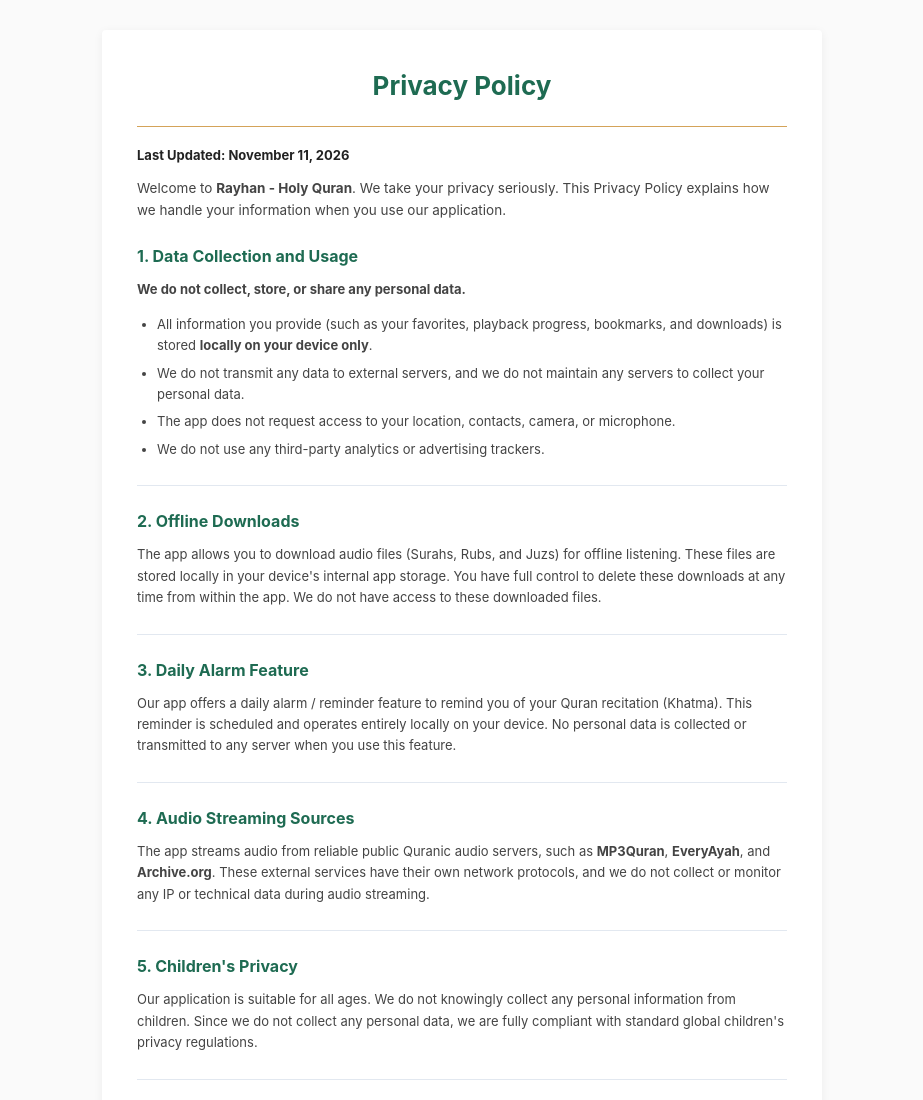
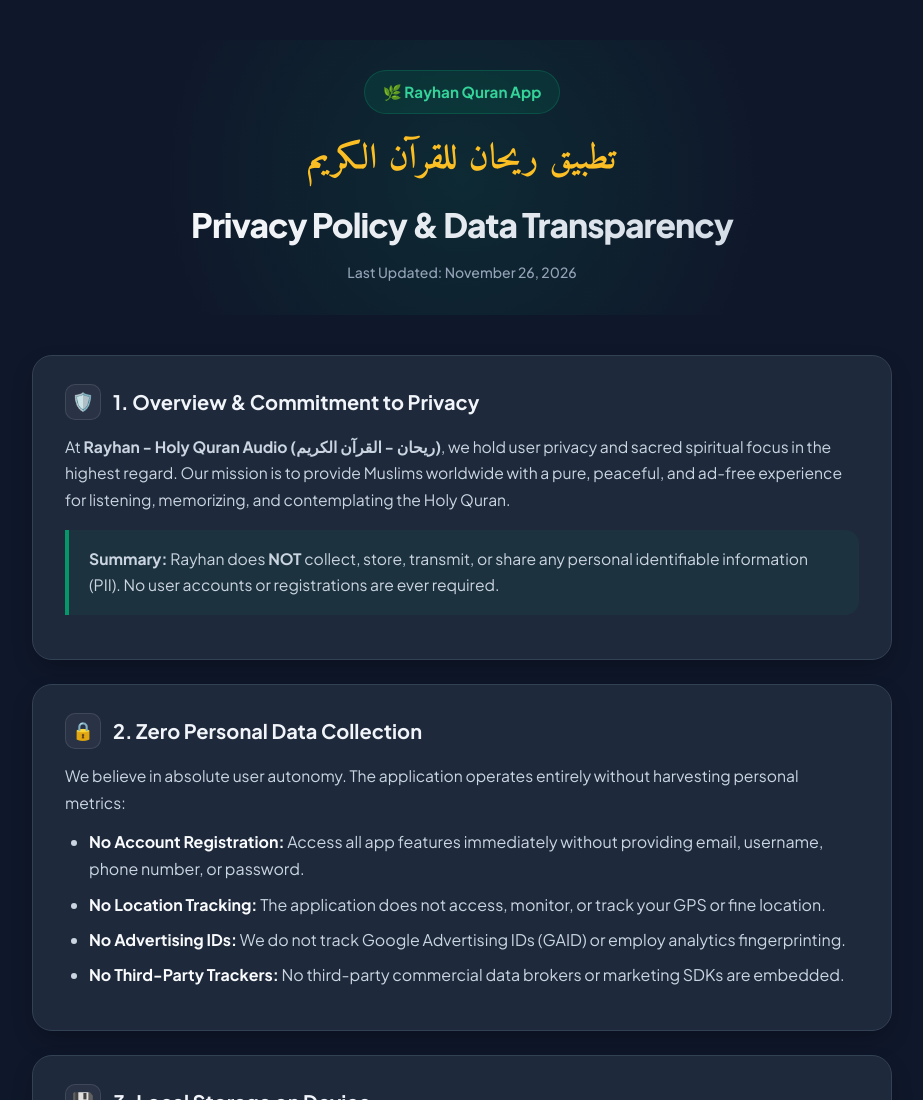
Before and after one commit to sina112003/rayhan-privacy, a plain HTML site: page index.html in a window 1280 px wide. Shown: the top 1100 px of the page, without its empty margins (178-1101 px from the left). Drawn offline with Linux system fonts and the light colour scheme.

Commit message:
Refactor Privacy Policy page layout and styles

```diff
--- a/index.html
+++ b/index.html
@@ -1,174 +1,327 @@
+
 <!DOCTYPE html>
 <html lang="en">
 <head>
   <meta charset="UTF-8">
   <meta name="viewport" content="width=device-width, initial-scale=1.0">
-    <title>Privacy Policy - Rayhan</title>
+  <title>Privacy Policy - Rayhan Quran App</title>
+  <link rel="preconnect" href="https://fonts.googleapis.com">
+  <link rel="preconnect" href="https://fonts.gstatic.com" crossorigin>
+  <link href="https://fonts.googleapis.com/css2?family=Plus+Jakarta+Sans:wght@400;500;600;700;800&family=Amiri:wght@700&display=swap" rel="stylesheet">
   <style>
+    :root {
+      --primary: #059669;
+      --primary-dark: #047857;
+      --primary-light: #ecfdf5;
+      --accent-gold: #d97706;
+      --accent-gold-bg: #fffbeb;
+      --bg: #0f172a;
+      --card-bg: #1e293b;
+      --card-border: #334155;
+      --text: #f8fafc;
+      --text-muted: #94a3b8;
+      --radius-lg: 20px;
+      --radius-md: 14px;
+    }
+
+    * {
+      box-sizing: border-box;
+      margin: 0;
+      padding: 0;
+    }
+
     body {
-            font-family: -apple-system, BlinkMacSystemFont, "Segoe UI", Roboto, Helvetica, Arial, sans-serif;
-            color: #333333;
-            background-color: #fafafa;
-            margin: 0;
-            padding: 30px 15px;
+      font-family: 'Plus Jakarta Sans', -apple-system, BlinkMacSystemFont, "Segoe UI", Roboto, sans-serif;
+      background-color: var(--bg);
+      color: var(--text);
+      line-height: 1.7;
+      padding: 40px 20px;
+      -webkit-font-smoothing: antialiased;
+    }
+
+    .container {
+      max-width: 860px;
+      margin: 0 auto;
+    }
+
+    header {
+      text-align: center;
+      margin-bottom: 40px;
+      padding: 30px 20px;
+      background: radial-gradient(circle at center, rgba(5, 150, 105, 0.15) 0%, rgba(15, 23, 42, 0) 70%);
+      border-radius: var(--radius-lg);
+    }
+
+    .logo-badge {
+      display: inline-flex;
+      align-items: center;
+      gap: 8px;
+      background: rgba(5, 150, 105, 0.15);
+      border: 1px solid rgba(5, 150, 105, 0.3);
+      color: #34d399;
+      padding: 8px 18px;
+      border-radius: 9999px;
+      font-size: 0.95rem;
+      font-weight: 700;
+      margin-bottom: 16px;
+    }
+
+    .arabic-title {
+      font-family: 'Amiri', serif;
+      font-size: 2.2rem;
+      color: #fbbf24;
+      margin-bottom: 6px;
+      letter-spacing: 0.5px;
+    }
+
+    h1 {
+      font-size: 2.1rem;
+      font-weight: 800;
+      letter-spacing: -0.03em;
+      margin-bottom: 8px;
+      background: linear-gradient(135deg, #ffffff 0%, #cbd5e1 100%);
+      -webkit-background-clip: text;
+      -webkit-text-fill-color: transparent;
+    }
+
+    .last-updated {
+      color: var(--text-muted);
+      font-size: 0.875rem;
+      font-weight: 500;
+    }
+
+    .card {
+      background: var(--card-bg);
+      border: 1px solid var(--card-border);
+      border-radius: var(--radius-lg);
+      padding: 28px 32px;
+      margin-bottom: 24px;
+      box-shadow: 0 10px 25px -5px rgba(0, 0, 0, 0.3);
+      transition: transform 0.2s ease, border-color 0.2s ease;
+    }
+
+    .card:hover {
+      border-color: rgba(5, 150, 105, 0.4);
+    }
+
+    .card-featured {
+      background: linear-gradient(145deg, rgba(5, 150, 105, 0.12) 0%, rgba(30, 41, 59, 0.95) 100%);
+      border: 1px solid rgba(5, 150, 105, 0.4);
+      position: relative;
+    }
+
+    h2 {
+      font-size: 1.25rem;
+      font-weight: 700;
+      margin-bottom: 14px;
       display: flex;
+      align-items: center;
+      gap: 12px;
+      color: #f1f5f9;
+    }
+
+    .icon-badge {
+      width: 36px;
+      height: 36px;
+      border-radius: 10px;
+      display: inline-flex;
+      align-items: center;
       justify-content: center;
+      font-size: 1.1rem;
+      background: rgba(255, 255, 255, 0.05);
+      border: 1px solid rgba(255, 255, 255, 0.1);
     }
-        .page-card {
-            background-color: #ffffff;
-            max-width: 650px;
-            width: 100%;
-            padding: 40px 35px;
-            box-shadow: 0 2px 10px rgba(0,0,0,0.06);
-            border-radius: 4px;
+
+    p {
+      color: #cbd5e1;
+      margin-bottom: 12px;
+      font-size: 0.98rem;
     }
-        h1.title {
+
+    p:last-child {
+      margin-bottom: 0;
+    }
+
+    .highlight-box {
+      background: rgba(5, 150, 105, 0.08);
+      border-left: 4px solid var(--primary);
+      padding: 16px 20px;
+      border-radius: 0 var(--radius-md) var(--radius-md) 0;
+      margin: 16px 0;
+    }
+
+    ul, ol {
+      padding-left: 24px;
+      margin-bottom: 14px;
+      color: #cbd5e1;
+    }
+
+    li {
+      margin-bottom: 8px;
+    }
+
+    li strong {
+      color: #f8fafc;
+    }
+
+    code {
+      background: rgba(0, 0, 0, 0.4);
+      padding: 3px 8px;
+      border-radius: 6px;
+      font-size: 0.88rem;
+      color: #38bdf8;
+      border: 1px solid rgba(255, 255, 255, 0.1);
+    }
+
+    .quote-box {
+      background: rgba(217, 119, 6, 0.08);
+      border-left: 4px solid var(--accent-gold);
+      padding: 18px 22px;
+      border-radius: 0 var(--radius-md) var(--radius-md) 0;
+      margin: 16px 0;
+      font-style: normal;
+      color: #fde68a;
+    }
+
+    .contact-btn {
+      display: inline-flex;
+      align-items: center;
+      gap: 10px;
+      background: var(--primary);
+      color: #ffffff;
+      font-weight: 600;
+      font-size: 0.95rem;
+      padding: 12px 24px;
+      border-radius: var(--radius-md);
+      text-decoration: none;
+      transition: all 0.2s;
+      margin-top: 10px;
+      box-shadow: 0 4px 14px rgba(5, 150, 105, 0.35);
+    }
+
+    .contact-btn:hover {
+      background: var(--primary-dark);
+      transform: translateY(-1px);
+    }
+
+    footer {
       text-align: center;
-            color: #1e6b52;
-            font-size: 26px;
-            font-weight: 700;
-            margin-top: 0;
-            margin-bottom: 25px;
-        }
-        .top-divider {
-            border: none;
-            border-top: 1.5px solid #d4a359;
-            margin-bottom: 20px;
-        }
-        .last-updated {
-            font-size: 13px;
-            font-weight: bold;
-            color: #222;
-            margin-bottom: 15px;
-        }
-        .intro-text {
-            font-size: 13.5px;
-            line-height: 1.6;
-            color: #444;
-            margin-bottom: 25px;
-        }
-        h2.section-title {
-            color: #1e6b52;
-            font-size: 16px;
-            font-weight: 700;
-            margin-top: 25px;
-            margin-bottom: 12px;
-        }
-        p, li {
-            font-size: 13px;
-            line-height: 1.65;
-            color: #444444;
-        }
-        ul {
-            margin-top: 8px;
-            margin-bottom: 15px;
-            padding-left: 20px;
-        }
-        li {
-            margin-bottom: 6px;
-        }
-        hr.section-divider {
-            border: none;
-            border-top: 1px solid #e2e8f0;
-            margin: 25px 0;
-        }
-        .disclaimer-box {
-            background-color: #fef9e7;
-            border: 1px solid #f9e79f;
-            border-left: 5px solid #f1c40f;
-            padding: 12px 16px;
-            margin: 15px 0;
-            border-radius: 3px;
-            font-size: 12.5px;
-            line-height: 1.6;
-            color: #5d4037;
-        }
-        .disclaimer-box strong {
-            color: #3e2723;
-        }
-        .contact-info {
-            font-size: 13px;
-            margin-top: 10px;
-        }
-        .contact-info a {
-            color: #1e6b52;
-            text-decoration: underline;
-        }
-        .footer {
-            text-align: center;
-            font-size: 11px;
-            color: #888888;
-            margin-top: 40px;
-            padding-top: 20px;
-            border-top: 1px solid #eee;
+      color: var(--text-muted);
+      font-size: 0.875rem;
+      margin-top: 48px;
+      padding-top: 28px;
+      border-top: 1px solid var(--card-border);
     }
   </style>
 </head>
 <body>
+  <div class="container">
+    <header>
+      <div class="logo-badge">🌿 Rayhan Quran App</div>
+      <div class="arabic-title">تطبيق ريحان للقرآن الكريم</div>
+      <h1>Privacy Policy & Data Transparency</h1>
+      <p class="last-updated">Last Updated: November 26, 2026</p>
+    </header>
 
-<div class="page-card">
-    <h1 class="title">Privacy Policy</h1>
-    <hr class="top-divider">
-
-    <div class="last-updated">Last Updated: November 11, 2026</div>
-
-    <div class="intro-text">
-        Welcome to <strong>Rayhan - Holy Quran</strong>. We take your privacy seriously. This Privacy Policy explains how we handle your information when you use our application.
-    </div>
-
-    <h2 class="section-title">1. Data Collection and Usage</h2>
-    <p><strong>We do not collect, store, or share any personal data.</strong></p>
-    <ul>
-        <li>All information you provide (such as your favorites, playback progress, bookmarks, and downloads) is stored <strong>locally on your device only</strong>.</li>
-        <li>We do not transmit any data to external servers, and we do not maintain any servers to collect your personal data.</li>
-        <li>The app does not request access to your location, contacts, camera, or microphone.</li>
-        <li>We do not use any third-party analytics or advertising trackers.</li>
-    </ul>
-
-    <hr class="section-divider">
-
-    <h2 class="section-title">2. Offline Downloads</h2>
-    <p>The app allows you to download audio files (Surahs, Rubs, and Juzs) for offline listening. These files are stored locally in your device's internal app storage. You have full control to delete these downloads at any time from within the app. We do not have access to these downloaded files.</p>
-
-    <hr class="section-divider">
-
-    <h2 class="section-title">3. Daily Alarm Feature</h2>
-    <p>Our app offers a daily alarm / reminder feature to remind you of your Quran recitation (Khatma). This reminder is scheduled and operates entirely locally on your device. No personal data is collected or transmitted to any server when you use this feature.</p>
-
-    <hr class="section-divider">
-
-    <h2 class="section-title">4. Audio Streaming Sources</h2>
-    <p>The app streams audio from reliable public Quranic audio servers, such as <strong>MP3Quran</strong>, <strong>EveryAyah</strong>, and <strong>Archive.org</strong>. These external services have their own network protocols, and we do not collect or monitor any IP or technical data during audio streaming.</p>
-
-    <hr class="section-divider">
-
-    <h2 class="section-title">5. Children's Privacy</h2>
-    <p>Our application is suitable for all ages. We do not knowingly collect any personal information from children. Since we do not collect any personal data, we are fully compliant with standard global children's privacy regulations.</p>
-
-    <hr class="section-divider">
-
-    <h2 class="section-title">6. Disclaimer</h2>
-    <div class="disclaimer-box">
-        <strong>Important Notice:</strong> This application is an independent, non-profit initiative. It is <strong>not affiliated with</strong> any government, official entity, or commercial religious institution. All audio recitations remain the property of their respective reciters and copyright holders.
-    </div>
-
-    <hr class="section-divider">
-
-    <h2 class="section-title">7. Changes to This Policy</h2>
-    <p>We may update this Privacy Policy from time to time. We encourage you to review this page periodically for any changes.</p>
-
-    <hr class="section-divider">
-
-    <h2 class="section-title">8. Contact Us</h2>
-    <p>If you have any questions regarding this Privacy Policy or general inquiries, please contact us at:</p>
-    <div class="contact-info">
-        <strong>Email:</strong> <a href="mailto:contact@rayhan.stream">contact@rayhan.stream</a>
-    </div>
-
-    <div class="footer">
-        &copy; 2026 Rayhan App. All rights reserved.
+    <!-- Overview -->
+    <div class="card">
+      <h2><span class="icon-badge">🛡️</span> 1. Overview & Commitment to Privacy</h2>
+      <p>
+        At <strong>Rayhan - Holy Quran Audio (ريحان - القرآن الكريم)</strong>, we hold user privacy and sacred spiritual focus in the highest regard. Our mission is to provide Muslims worldwide with a pure, peaceful, and ad-free experience for listening, memorizing, and contemplating the Holy Quran.
+      </p>
+      <div class="highlight-box">
+        <p>
+          <strong>Summary:</strong> Rayhan does <strong>NOT</strong> collect, store, transmit, or share any personal identifiable information (PII). No user accounts or registrations are ever required.
+        </p>
       </div>
     </div>
 
+    <!-- Zero Data Collection -->
+    <div class="card">
+      <h2><span class="icon-badge">🔒</span> 2. Zero Personal Data Collection</h2>
+      <p>We believe in absolute user autonomy. The application operates entirely without harvesting personal metrics:</p>
+      <ul>
+        <li><strong>No Account Registration:</strong> Access all app features immediately without providing email, username, phone number, or password.</li>
+        <li><strong>No Location Tracking:</strong> The application does not access, monitor, or track your GPS or fine location.</li>
+        <li><strong>No Advertising IDs:</strong> We do not track Google Advertising IDs (GAID) or employ analytics fingerprinting.</li>
+        <li><strong>No Third-Party Trackers:</strong> No third-party commercial data brokers or marketing SDKs are embedded.</li>
+      </ul>
+    </div>
+
+    <!-- Local Storage -->
+    <div class="card">
+      <h2><span class="icon-badge">💾</span> 3. Local Storage on Device</h2>
+      <p>
+        All your user-specific data—such as customized playback settings, reading bookmarks, Khatma reminders, and downloaded audio recitations—is stored <strong>strictly locally on your personal device</strong> using standard local storage technologies (IndexedDB).
+      </p>
+      <p>
+        This local data never leaves your device and is never uploaded to any cloud server or remote database.
+      </p>
+    </div>
+
+    <!-- Data Deletion & Google Play Compliance -->
+    <div class="card">
+      <h2><span class="icon-badge">🗑️</span> 4. Data Deletion & User Rights (Google Play Compliance)</h2>
+      <p>
+        In accordance with Google Play's Data Safety and Deletion standards, users have immediate, full control over all locally cached and stored assets:
+      </p>
+      <ol>
+        <li><strong>Deleting Audio Downloads:</strong> You can delete any individual Surah, Quarter (Rub), or full Juz at any time directly within the app's <em>Downloads</em> screen.</li>
+        <li><strong>Clearing App Data:</strong> You can completely erase all local settings, bookmarks, and downloads by navigating to your device settings: <code>Settings &rarr; Apps &rarr; Rayhan &rarr; Storage &rarr; Clear Data / Clear Storage</code>.</li>
+        <li><strong>Uninstalling the App:</strong> Uninstalling the Rayhan application immediately and permanently wipes all files, audio, and databases created by the app from your device.</li>
+      </ol>
+      <p>
+        Because we do not store your data on external servers or maintain user profiles, no manual deletion request or account closure procedure is required—data deletion is instant and under your immediate control.
+      </p>
+    </div>
+
+    <!-- Audio Data Sources -->
+    <div class="card">
+      <h2><span class="icon-badge">🎙️</span> 5. Audio Data Sources</h2>
+      <p>
+        Audio recitations provided within the application are sourced from reliable, publicly available platforms such as <strong>MP3Quran</strong> and <strong>EveryAyah</strong> to ensure high-quality and uninterrupted spiritual listening.
+      </p>
+      <p>
+        All copyright and intellectual property rights for the recitations are reserved for their respective reciters and copyright holders.
+      </p>
+    </div>
+
+    <!-- Sponsoring Impact & Continuity -->
+    <div class="card card-featured">
+      <h2><span class="icon-badge">🌿</span> 6. Sponsoring the Impact & Sustaining Rayhan</h2>
+      <div class="quote-box">
+        <p>
+          "The 'Rayhan' project was established as a pure digital endowment (Waqf) dedicated to the Book of Allah, offering a serene, ad-free recitation experience to Muslims across the globe, completely free of charge.
+        </p>
+        <p style="margin-top: 10px;">
+          To ensure this platform remains steadfast, thriving, and sustainable as an enduring continuous charity (Sadaqah Jariyah), we warmly welcome anyone who wishes to sponsor this noble work or extend a helping hand to strengthen and sustain its blessed journey."
+        </p>
+      </div>
+      <p><strong>To connect and coordinate with the initiative team:</strong></p>
+      <a href="mailto:Contact@rayhan.stream" class="contact-btn">✉ Contact@rayhan.stream</a>
+    </div>
+
+    <!-- Disclaimer -->
+    <div class="card">
+      <h2><span class="icon-badge">⚖️</span> 7. Disclaimer & Independent Project</h2>
+      <p>
+        The Rayhan application is a completely free, independent personal initiative developed solely for non-commercial educational and spiritual benefit. It is not affiliated with, endorsed by, or representing any government, religious, or political entity.
+      </p>
+    </div>
+
+    <!-- Contact & Copyright -->
+    <div class="card">
+      <h2><span class="icon-badge">📬</span> 8. Copyright & Contact Inquiries</h2>
+      <p>
+        We respect intellectual property rights. If you are a copyright owner or have questions, feedback, or requests regarding content removal, please feel free to contact us and we will promptly and respectfully attend to your request:
+      </p>
+      <a href="mailto:Support@rayhan.stream" class="contact-btn">✉ Support@rayhan.stream</a>
+    </div>
+
+    <footer>
+      <p>&copy; 2026 Rayhan App (ريحان). All rights reserved.</p>
+      <p>Pure, ad-free Quran recitation for the global Muslim community.</p>
+    </footer>
+  </div>
 </body>
 </html>
```
Lines whose indentation alone changed are shown as unchanged.
